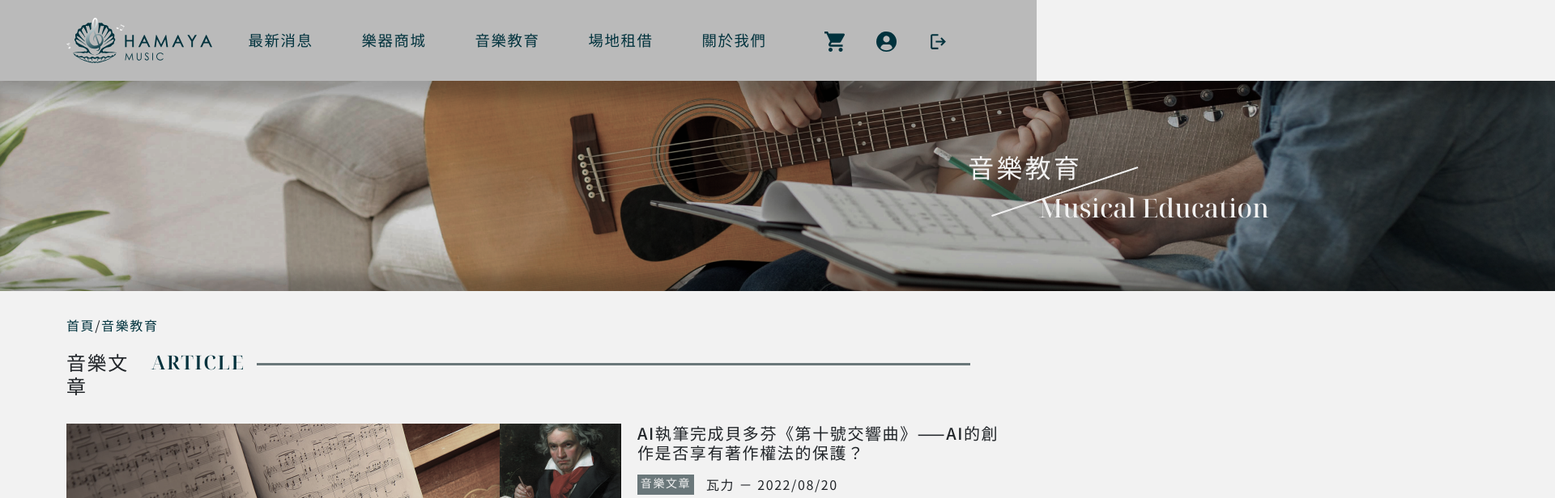
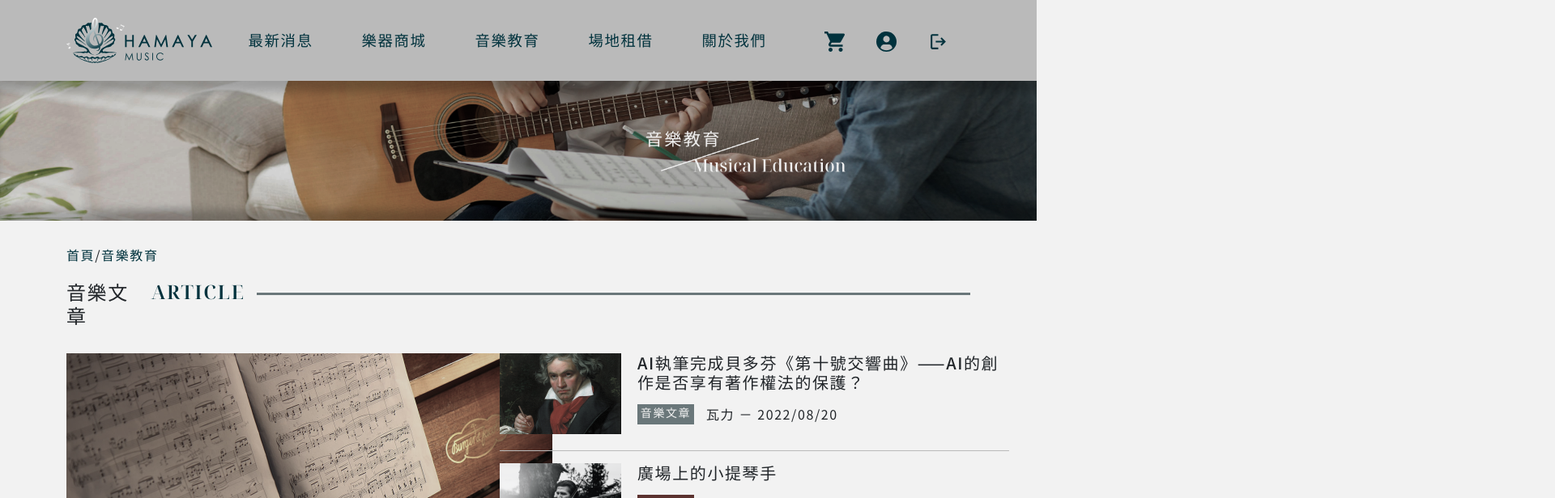
Before and after one commit to TSENG-TZU-YU/MFEE27-HAMAYA, a React (Create React App) app: page /class in a window 1280 px wide. Shown: the top 616 px of the page at 81% size, 1920 px wide, since content can reach past the window. Built offline with nearby package versions, Linux system fonts and the light colour scheme.

Commit message:
課程圖片變更

```diff
--- a/src/pages/Class/index.js
+++ b/src/pages/Class/index.js
@@ -22,7 +22,9 @@ import teacher05 from '../../assets/ClassImg/teacher05.png';
 function Class(props) {
   return (
     <>
-      <img src={banner} alt="banner" />
+      <div>
+        <img className="img-fluid" src={banner} alt="banner" />
+      </div>
       <Container>
         <div className="d-flex mt-5">
           <a href="/">
@@ -30,7 +32,6 @@ function Class(props) {
           </a>
           /
           <a href="/">
-            {' '}
             <p>音樂教育</p>
           </a>
         </div>
@@ -40,7 +41,7 @@ function Class(props) {
           <div className="vector3  mt-3"></div>
         </div>
         <Row className="blank-top-art mt-5">
-          <Col md={6}>
+          <Col lg={6}>
             <img
               className="cursor-pinter"
               style={{ width: '600px', height: '400px' }}
@@ -63,7 +64,7 @@ function Class(props) {
             </div>
             <div className="d-flex"></div>
           </Col>
-          <Col md={5} className="blank-art-left">
+          <Col lg={5} className="blank-art-left">
             <div className="d-flex">
               <img
                 className="me-4 cursor-pinter"
```
